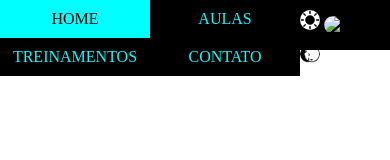
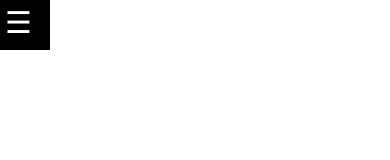
Before and after one commit to Vinicius-Prestes/Projeto-5-ESPJ, a plain HTML site: page index.html in a window 390 px wide. Shown: the top 160 px of the page. Drawn offline with Linux system fonts and the light colour scheme.

Commit message:
responsividade do pojeto

```diff
--- a/css/estilo.css
+++ b/css/estilo.css
@@ -61,7 +61,6 @@ label[for="bt-menu"]{
     height: 50px;
     font-size: 30px;
 }
-
 #bt-menu{
     display: none;
 }
@@ -78,4 +77,45 @@ section{
     height: 20px;
     border-radius: 50px;
     margin-top: 10px;
+    margin-left: 1%;
+    background: aqua;
+
 }
+/*RESPONSIVIDADE*/
+@media (max-width:800px){
+    nav ul li{
+        width: 100%;
+        float: none;
+    }
+    nav ul ul {
+        position: static;
+        overflow: hidden;
+        max-height: 0;
+        transition: all 0.4s;
+    }
+    nav ul li:hover ul{
+        height: auto;
+        max-height: 200px;
+    }
+    #bt-menu{
+        display: none;
+    }
+    label[for="bt-menu"]{
+       display: block;
+    }
+    nav{
+        margin-top: 5px;
+        margin-left: -100%;
+        transition: all 0.5s;
+    }
+    #bt-menu:checked ~ nav{
+        margin-left: 0;
+    }
+    .cor{
+        width: 20px;
+        height: 20px;
+        border-radius: 50px;
+        margin-left: 22%;
+        background: transparent;
+    }
+}
```
